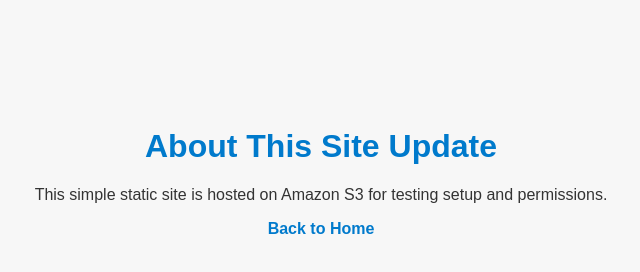
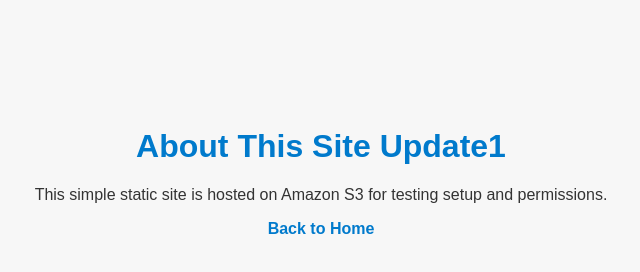
Before and after one commit to elfer4our/s3-static-website, a plain HTML site: page about.html in a window 1280 px wide. Shown: the whole page, without its empty margins (319-959 px from the left). Drawn offline with Linux system fonts and the light colour scheme.

Commit message:
title change

```diff
--- a/about.html
+++ b/about.html
@@ -7,7 +7,7 @@
   <link rel="stylesheet" href="styles.css">
 </head>
 <body>
-  <h1>About This Site Update</h1>
+  <h1>About This Site Update1</h1>
   <p>This simple static site is hosted on Amazon S3 for testing setup and permissions.</p>
   <a href="index.html">Back to Home</a>
 </body>
```
